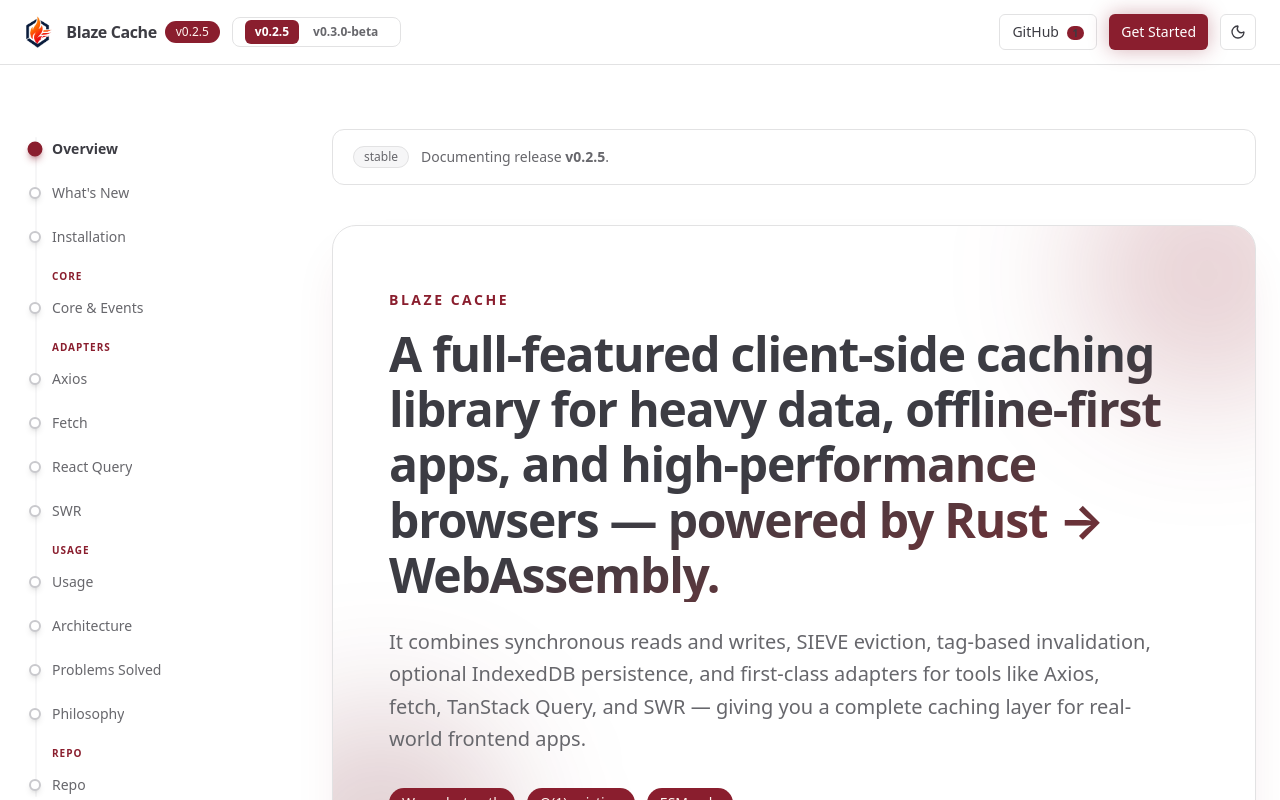
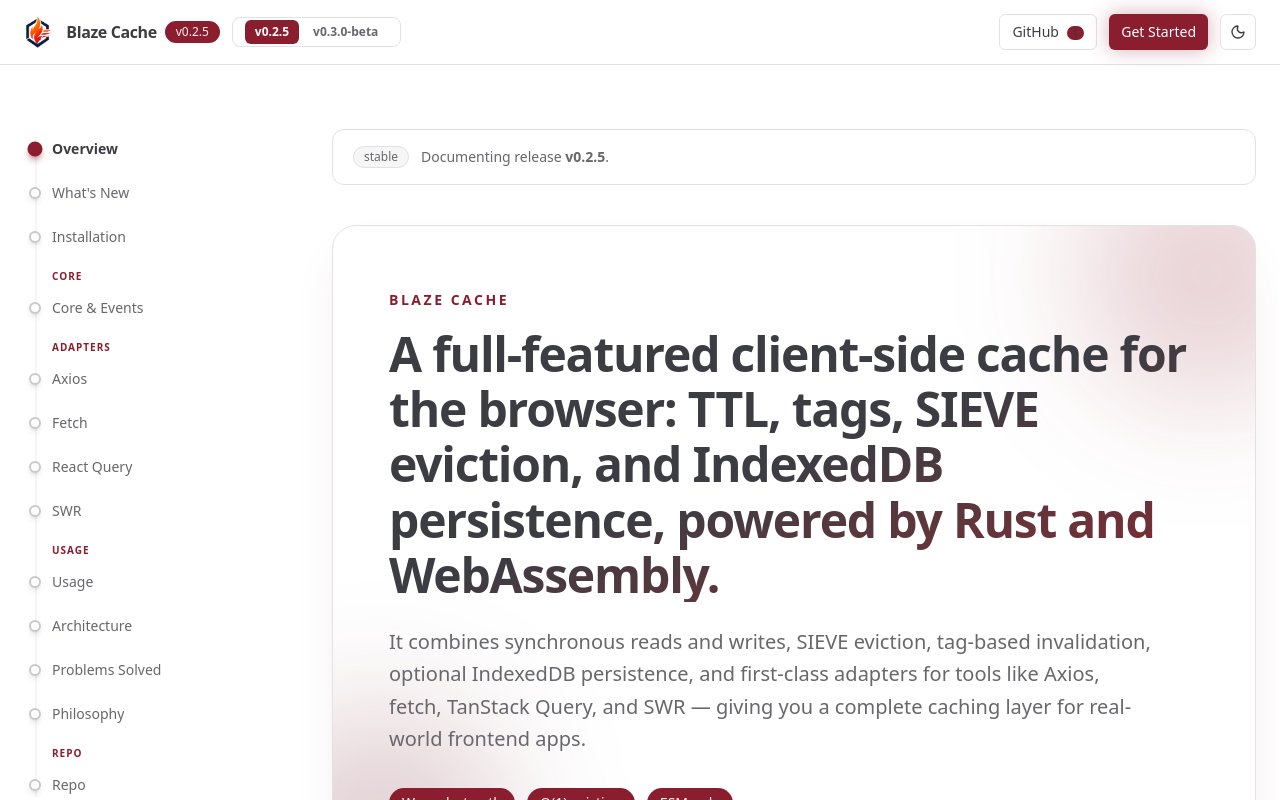
Before and after one commit to blaze-cache/docs, a React (Vite) app: page / in a window 1280 px wide. Shown: the top 800 px of the page. Built offline with nearby package versions, Linux system fonts and the light colour scheme.

Commit message:
docs(site): update tagline to new description

```diff
--- a/index.html
+++ b/index.html
@@ -21,9 +21,9 @@
   </script>
 
   <!-- Primary Meta Tags -->
-  <title>Blaze Cache — Rust / WebAssembly Client-Side Caching Library</title>
-  <meta name="title" content="Blaze Cache — Rust / WebAssembly Client-Side Caching Library" />
-  <meta name="description" content="Blazingly fast client-side caching library powered by Rust → WebAssembly. Synchronous reads, SIEVE eviction, tag invalidation, IndexedDB persistence, a drop-in fetch() replacement, axios, ky and SWR adapters, and TanStack Query integration." />
+  <title>Blaze Cache — Full-Featured Client-Side Cache</title>
+  <meta name="title" content="Blaze Cache — Full-Featured Client-Side Cache" />
+  <meta name="description" content="A full-featured client-side cache for the browser: TTL, tags, SIEVE eviction, and IndexedDB persistence, powered by Rust and WebAssembly. Synchronous reads, a drop-in fetch() replacement, axios, ky and SWR adapters, and TanStack Query integration." />
   <meta name="keywords" content="blaze-cache, rust, wasm, webassembly, client-side cache, sieve eviction, ttl, indexeddb, cache, fetch, axios, ky, swr, react-query, tanstack, stale-while-revalidate, 0.3.0-beta" />
   <meta name="author" content="blaze-cache" />
   <meta name="robots" content="index, follow" />
@@ -31,8 +31,8 @@
   <!-- Open Graph -->
   <meta property="og:type" content="website" />
   <meta property="og:url" content="https://blaze-cache.github.io/docs/" />
-  <meta property="og:title" content="Blaze Cache — Rust / WebAssembly Client-Side Caching Library" />
-  <meta property="og:description" content="Blazingly fast client-side caching library powered by Rust → WebAssembly. Features synchronous reads, SIEVE eviction, tag invalidation, and optional IndexedDB persistence." />
+  <meta property="og:title" content="Blaze Cache — Full-Featured Client-Side Cache" />
+  <meta property="og:description" content="A full-featured client-side cache for the browser: TTL, tags, SIEVE eviction, and IndexedDB persistence, powered by Rust and WebAssembly." />
   <meta property="og:image" content="https://raw.githubusercontent.com/blaze-cache/blaze-cache/main/docs/blaze-cache-logo.png" />
   <meta property="og:site_name" content="Blaze Cache Docs" />
   <meta property="og:locale" content="en_US" />
@@ -40,8 +40,8 @@
   <!-- Twitter / X -->
   <meta name="twitter:card" content="summary_large_image" />
   <meta name="twitter:url" content="https://blaze-cache.github.io/docs/" />
-  <meta name="twitter:title" content="Blaze Cache — Rust / WebAssembly Client-Side Caching Library" />
-  <meta name="twitter:description" content="Blazingly fast client-side caching library powered by Rust → WebAssembly." />
+  <meta name="twitter:title" content="Blaze Cache — Full-Featured Client-Side Cache" />
+  <meta name="twitter:description" content="A full-featured client-side cache for the browser: TTL, tags, SIEVE eviction, and IndexedDB persistence, powered by Rust and WebAssembly." />
   <meta name="twitter:image" content="https://raw.githubusercontent.com/blaze-cache/blaze-cache/main/docs/blaze-cache-logo.png" />
   <meta name="twitter:creator" content="@blaze-cache" />
 
@@ -55,7 +55,7 @@
     "@type": "WebSite",
     "name": "Blaze Cache Documentation",
     "url": "https://blaze-cache.github.io/docs/",
-    "description": "Blazingly fast client-side caching library powered by Rust → WebAssembly.",
+    "description": "A full-featured client-side cache for the browser: TTL, tags, SIEVE eviction, and IndexedDB persistence, powered by Rust and WebAssembly.",
     "author": {
       "@type": "Organization",
       "name": "blaze-cache",
--- a/src/components/DocsPage.tsx
+++ b/src/components/DocsPage.tsx
@@ -63,7 +63,7 @@ export default function DocsPage({ release: releaseId }: { release: ReleaseId })
   useEffect(() => {
     document.title = RELEASES[releaseId].isBeta
       ? `Blaze Cache — ${RELEASES[releaseId].badge} (prerelease) documentation`
-      : "Blaze Cache — Rust / WebAssembly Client-Side Caching Library"
+      : "Blaze Cache — Full-Featured Client-Side Cache"
     // Switching versions rewrites the URL without a reload — keep deep links where they are.
     if (!window.location.hash) window.scrollTo({ top: 0 })
   }, [releaseId])
@@ -196,7 +196,7 @@ export default function DocsPage({ release: releaseId }: { release: ReleaseId })
                 <div className="absolute -bottom-20 -left-20 h-64 w-64 rounded-full bg-[#6b1020]/20 blur-3xl" />
                 <div className="relative">
                   <p className="text-sm font-semibold uppercase tracking-[0.18em] text-flame mb-4">Blaze Cache</p>
-                  <h2 className="text-3xl md:text-5xl font-bold tracking-tight leading-[1.15] bg-gradient-to-br from-foreground via-foreground to-primary bg-clip-text text-transparent mb-6 max-w-4xl">A full-featured client-side caching library for heavy data, offline-first apps, and high-performance browsers — powered by Rust → WebAssembly.</h2>
+                  <h2 className="text-3xl md:text-5xl font-bold tracking-tight leading-[1.15] bg-gradient-to-br from-foreground via-foreground to-primary bg-clip-text text-transparent mb-6 max-w-4xl">A full-featured client-side cache for the browser: TTL, tags, SIEVE eviction, and IndexedDB persistence, powered by Rust and WebAssembly.</h2>
                   <p className="text-lg md:text-xl text-muted-foreground max-w-3xl leading-relaxed">It combines synchronous reads and writes, SIEVE eviction, tag-based invalidation, optional IndexedDB persistence, and first-class adapters for tools like Axios, fetch, TanStack Query, and SWR — giving you a complete caching layer for real-world frontend apps.</p>
                   <div className="mt-8 flex flex-wrap gap-3">
                     <Badge className="text-sm px-3 py-1">Wasm hot path</Badge>
@@ -1106,7 +1106,7 @@ cache.touch('user:42', { ttlMs: 60_000 });  // renew the deadline, keep the valu
                     <CardDescription>Public MIT-licensed monorepo at github.com/blaze-cache/blaze-cache</CardDescription>
                   </CardHeader>
                   <CardContent className="space-y-3 text-sm text-muted-foreground">
-                    <p><strong className="text-foreground">Description:</strong> Blazingly fast client-side caching library powered by Rust → WebAssembly.</p>
+                    <p><strong className="text-foreground">Description:</strong> A full-featured client-side cache for the browser: TTL, tags, SIEVE eviction, and IndexedDB persistence, powered by Rust and WebAssembly.</p>
                     <div className="flex flex-wrap gap-2">
                       <Badge>{release.badge}</Badge>
                       <Badge variant="outline">MIT</Badge>
```
Also changed, not shown: 1 other file (tests, documents, lock files or other folders).
